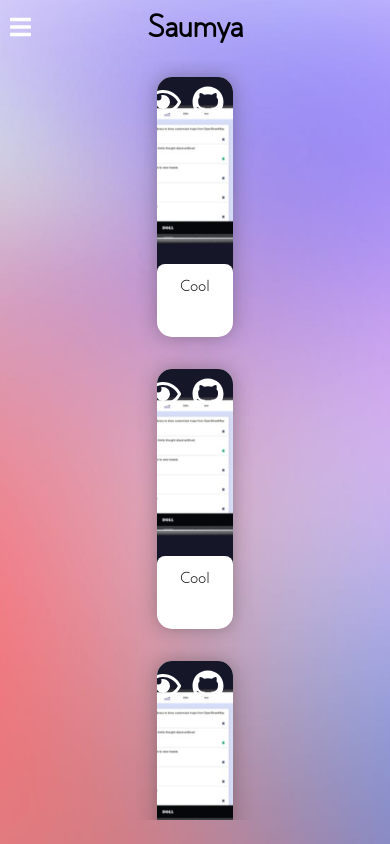
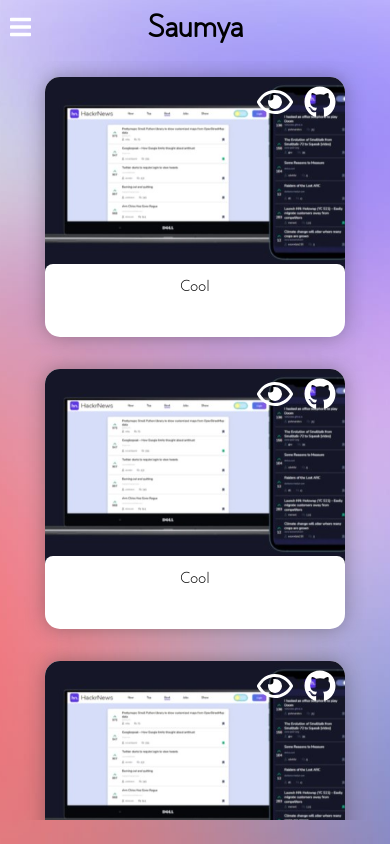
Before and after one commit to saumya66/HomeOnInternet, a Next.js app: page /projects in a window 390 px wide. Built offline with nearby package versions, Linux system fonts and the light colour scheme.

Commit message:
Made it responsive

```diff
--- a/styles/Project.module.css
+++ b/styles/Project.module.css
@@ -1,7 +1,5 @@
 .project{
     width: 100%;
-    padding-left: 22%;
-    padding-right: 22%;
     height: 90vh;
     display: flex;
     flex-wrap: wrap;
@@ -98,3 +96,12 @@
 .linkCont:hover{
     background: rgba(255, 255, 255, 0.2);
 }
+@media only screen and (max-width: 600px) {
+    .project{
+        padding-left: 0%;
+        padding-right: 0%;
+    }
+    .projectCard{
+        width: 80%;
+    }
+}
```
